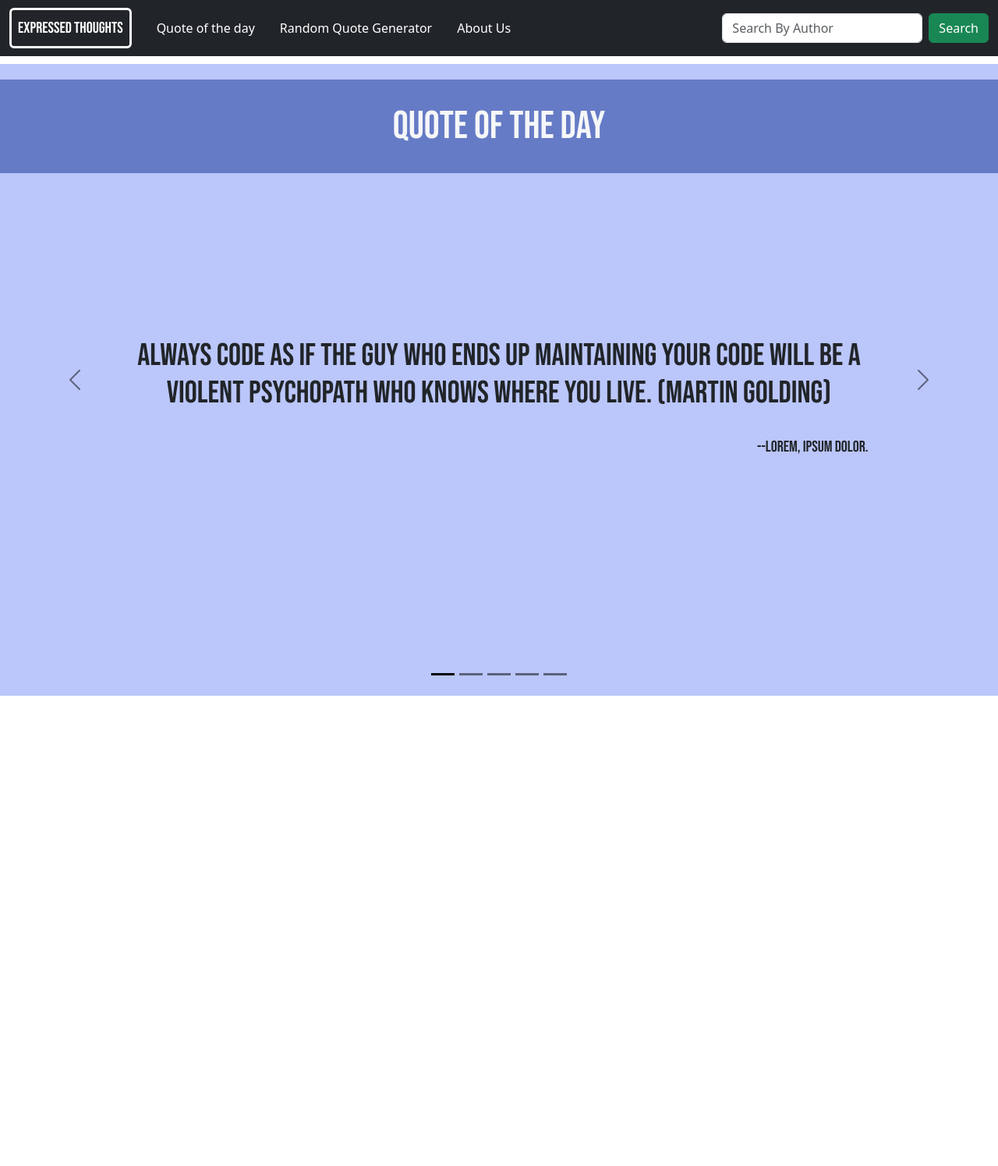
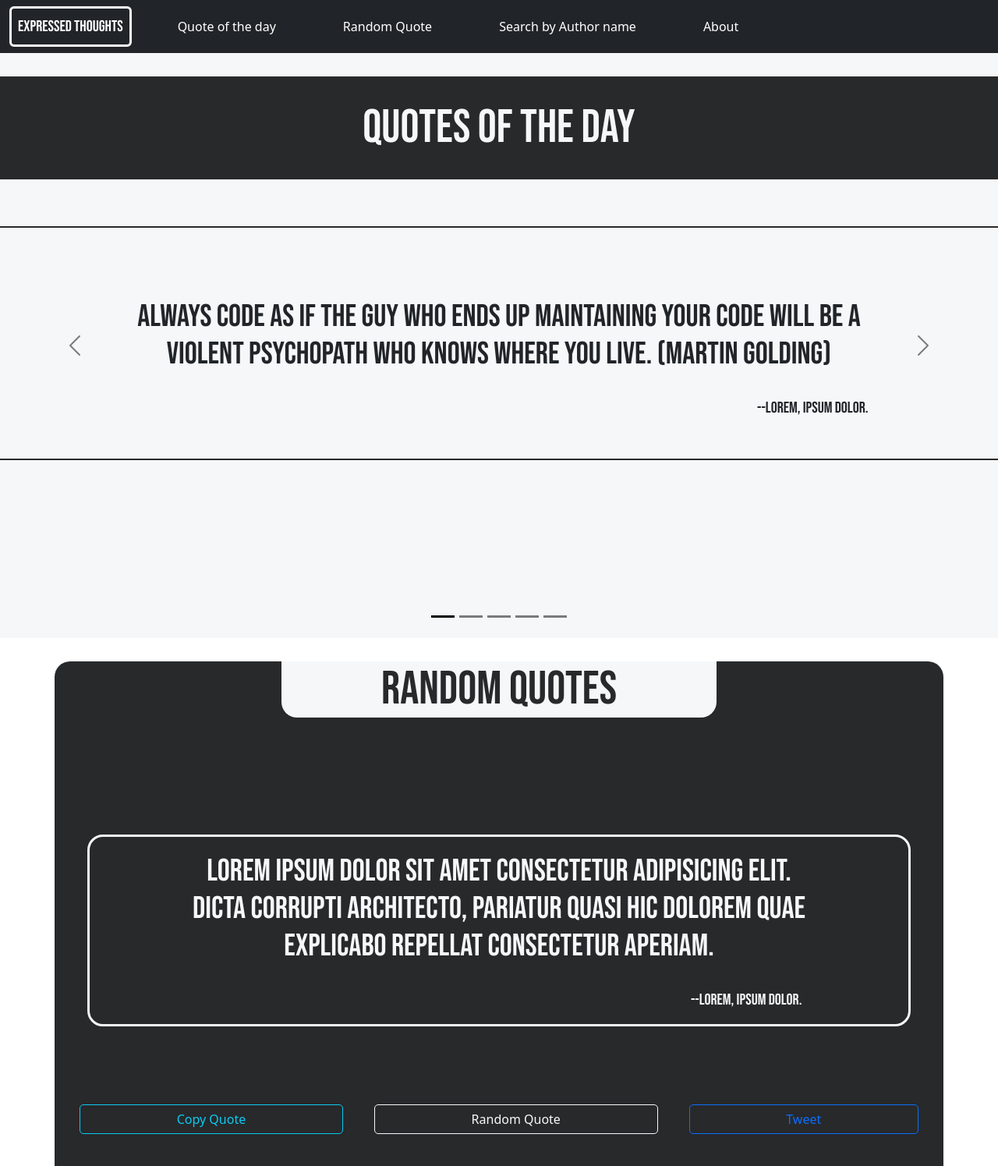
Before and after one commit to Mukesh-01-dev/Techplement, a website: page Week-1/public/index.html in a window 1280 px wide. Shown: the top 1495 px of the page at 78% size. Drawn offline with nearby package versions, Linux system fonts and the light colour scheme.

Commit message:
Created a random quote container

```diff
--- a/Week-1/package.json
+++ b/Week-1/package.json
@@ -12,6 +12,10 @@
   "dependencies": {
     "bootstrap": "^5.3.3",
     "express": "^4.19.2",
-    "path": "^0.12.7"
+    "path": "^0.12.7",
+    "static": "^2.0.0"
+  },
+  "devDependencies": {
+    "nodemon": "^3.1.4"
   }
 }
--- a/Week-1/src/index.html
+++ b/Week-1/public/index.html
@@ -16,21 +16,20 @@
             <span class="navbar-toggler-icon"></span>
           </button>
           <div class="collapse navbar-collapse" id="navbarTogglerDemo02">
-            <ul class="navbar-nav me-auto mb-2 mb-lg-0">
-              <li class="nav-item p-2">
-                <a class="nav-link active" aria-current="page" href="#heading">Quote of the day</a>
+            <ul class="navbar-nav mb-2 mb-lg-0">
+              <li class="nav-item">
+                <a class="nav-link active" aria-current="page" href="#QuoteOfTheDay">Quote of the day</a>
               </li>
-              <li class="nav-item p-2">
-                <a class="nav-link active" aria-current="page" href="#randomQuote">Random Quote Generator</a>
+              <li class="nav-item">
+                <a class="nav-link active" aria-current="page" href="#randomQuote">Random Quote</a>
               </li>
-              <li class="nav-item p-2">
-                <a class="nav-link active" aria-current="page" href="#">About Us</a>
+              <li class="nav-item">
+                <a class="nav-link active" aria-current="page" href="#">Search by Author name</a>
+              </li>
+              <li class="nav-item">
+                <a class="nav-link active" aria-current="page" href="#">About</a>
               </li>
             </ul>
-            <form class="d-flex" role="search">
-              <input class="form-control me-2" type="search" placeholder="Search By Author" aria-label="Search">
-              <button class="btn btn-success" type="submit">Search</button>
-            </form>
           </div>
         </div>
       </nav>
@@ -43,8 +42,8 @@
           <button type="button" data-bs-target="#carouselExampleDark" data-bs-slide-to="3" aria-label="Slide 4"></button>
           <button type="button" data-bs-target="#carouselExampleDark" data-bs-slide-to="4" aria-label="Slide 5"></button>
         </div>
-        <div class="carousel-inner">
-          <h1 id="heading">Quote of the day</h1>
+        <div class="carousel-inner" id="QuoteOfTheDay">
+          <h1 id="heading">Quotes of the day</h1>
           <div class="carousel-item active" data-bs-interval="10000">
             <h1 class="w-75 quote" id="quote1"></h1>
             <p class="author">--Lorem, ipsum dolor.</p>
@@ -76,9 +75,20 @@
         </button>
       </div>
 
-    <div id="randomQuote">
-      <div class="container"></div>
+    <div class="container-lg" id="randomQuote">
+      <h1 id="header">Random Quotes</h1>
+      <div id="quotecontainer">
+        <h1 class="w-75 quote" id="quote4">Lorem ipsum dolor sit amet consectetur adipisicing elit. Dicta corrupti architecto, pariatur quasi hic dolorem quae explicabo repellat consectetur aperiam.</h1>
+        <p class="author">--Lorem, ipsum dolor.</p>
+      </div>
+      <div id="randomQuoteGrp" class="btn-group" role="group" aria-label="Basic outlined example">
+        <button type="button" class="btn btn-outline-info" id="copyQuoteBtn">Copy Quote</button>
+        <button type="button" class="btn btn-outline-light" id="randomQuoteBtn">Random Quote</button>
+        <button type="button" class="btn btn-outline-primary" id="twwetBtn">Tweet</button>
+      </div>
     </div>
+
+
 
     <!-- Bootstap Js link -->
     <script src="https://cdn.jsdelivr.net/npm/bootstrap@5.3.3/dist/js/bootstrap.bundle.min.js" integrity="sha384-YvpcrYf0tY3lHB60NNkmXc5s9fDVZLESaAA55NDzOxhy9GkcIdslK1eN7N6jIeHz" crossorigin="anonymous"></script>
--- a/Week-1/src/index.js
+++ b/Week-1/public/index.js
@@ -1,3 +1,4 @@
+
 
 let quotes=[
 
@@ -39,3 +40,7 @@ function displayQuote(){
 }
 
 displayQuote();
+
+function searchByAuthorName(name) {
+
+}
--- /dev/null
+++ b/Week-1/public/styles.css
@@ -0,0 +1,121 @@
+@import url('https://fonts.googleapis.com/css2?family=Bebas+Neue&display=swap');
+@import url('https://fonts.googleapis.com/css2?family=Bebas+Neue&display=swap');
+@import url('https://fonts.googleapis.com/css2?family=Anton&display=swap');
+
+
+.logo {
+    font-family: "Bebas Neue", sans-serif;
+}
+
+.nav-item {
+    padding: 0 20px;
+    margin: 0 10px;
+    border: 5px solid;
+    transition: all 0.25s;
+}
+
+.nav-item:hover{
+    border: 5px solid white;
+    border-radius: 10px;
+}
+
+#heading{
+    width: 100%;
+    text-align: center;
+    margin: 30px auto 10px;
+    padding: 30px 0;
+    font-size: 60px;
+    color: #F5F7F8;
+    background-color: #27292b;
+    font-family: "Bebas Neue", sans-serif;
+}
+
+.carousel-inner{
+    height: 750px;
+    background-color: #F5F7F8;
+}
+
+.carousel-item {
+    margin-top: 50px;
+    border-top: 2px solid #27292b;
+    border-bottom: 2px solid #27292b;
+    padding: 90px 0;
+    height: 300px;
+}
+
+.quote {
+    text-align: center;
+    margin: auto;
+    font-family: "Bebas Neue", sans-serif;
+    font-size: 40px;
+}
+
+.author{
+    margin-top: 30px;
+    text-align: right;
+    width: 87%;
+    font-family: "Bebas Neue", sans-serif;
+    font-size: 20px;
+}
+
+.container-lg{
+    height: 750px;
+    background-color: #27292b;
+    color: #F5F7F8;
+    border-radius: 20px;
+    margin: 20px;
+}
+
+#header {
+    width: 50%;
+    text-align: center;
+    margin: 30px auto 10px;
+    border-radius: 0 0 20px 20px;
+    font-size: 60px;
+    color: #27292b;
+    background-color: #F5F7F8;
+    font-family: "Bebas Neue", sans-serif;
+}
+
+#quotecontainer{
+    margin: 150px 30px 0;
+    border: 3px solid #F5F7F8;
+    border-radius: 20px;
+    padding-top: 20px;
+}
+
+#randomQuoteGrp{
+    margin: 0 auto;
+    width: 100%;
+    padding-top: 100px;
+}
+
+#randomQuoteGrp .btn{
+    margin: 0 20px;
+    border-radius: 5px;
+}
+
+@media only screen and (max-width: 990px) {
+    .nav-item {
+      padding: 8px;
+    }
+    .carousel-item {
+        border: none;
+    }
+    .container-lg{
+        border-radius: 0%;
+        margin: 0;
+    }
+}
+
+@media only screen and (max-width: 628px) {
+    .carousel-item {
+        margin: 0;
+    }
+    .container-lg {
+        height: 900px;
+    }
+    #quotecontainer {
+        margin: 30px 0 0 0;
+    }
+}
--- a/Week-1/src/server.js
+++ b/Week-1/server.js
@@ -3,8 +3,10 @@ const path = require('path');
 
 const app = express();
 
+app.use(express.static('/public'));
+
 app.get('/', (_req, res) => {
-    res.sendFile(path.join(__dirname, 'index.html'));
+    res.sendFile(path.join(__dirname, 'public/index.html'));
 })
 
 app.listen(8000, () => {
--- a/Week-1/src/styles.css
+++ /dev/null
@@ -1,53 +0,0 @@
-@import url('https://fonts.googleapis.com/css2?family=Bebas+Neue&display=swap');
-@import url('https://fonts.googleapis.com/css2?family=Bebas+Neue&display=swap');
-@import url('https://fonts.googleapis.com/css2?family=Anton&display=swap');
-
-.container{
-    height: 600px;
-    width: 100%;
-    margin: 0;
-}
-
-.logo {
-    font-family: "Bebas Neue", sans-serif;
-}
-
-#heading {
-    width: 100%;
-    text-align: center;
-    margin: 20px auto;
-    padding: 30px 0;
-    font-size: 50px;
-    color: #F5F7F8;
-    background-color: #667BC6;
-    font-family: "Bebas Neue", sans-serif;
-}
-
-.carousel-inner{
-    margin-top: 10px;
-    height: 810px;
-    background-color: #bbc6fa;
-}
-
-.carousel-item {
-    margin-top: 190px;
-}
-
-.quote {
-    text-align: center;
-    margin: auto;
-    font-family: "Bebas Neue", sans-serif;
-    font-size: 40px;
-}
-
-.author{
-    margin-top: 30px;
-    text-align: right;
-    width: 87%;
-    font-family: "Bebas Neue", sans-serif;
-    font-size: 20px;
-}
-
-#randomQuote{
-    height: 900px;
-}
```
Also changed, not shown: 1 other file.
